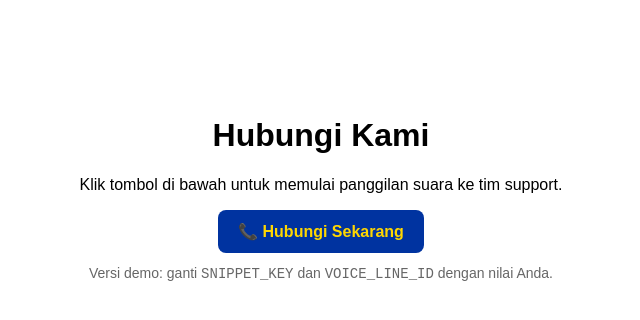
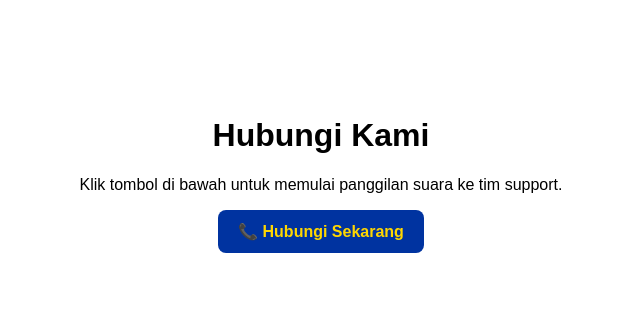
Before and after one commit to ariyasaccautama/ariya-zendesk, a plain HTML site: page index.html in a window 1280 px wide. Shown: the whole page, without its empty margins (319-959 px from the left). Drawn offline with Linux system fonts and the light colour scheme.

Commit message:
update 2

```diff
--- a/index.html
+++ b/index.html
@@ -30,9 +30,6 @@
   <button id="start-call-btn" class="call-button" aria-label="Mulai panggilan suara">
     📞 Hubungi Sekarang
   </button>
-
-  <p class="note">Versi demo: ganti <code>SNIPPET_KEY</code> dan <code>VOICE_LINE_ID</code> dengan nilai Anda.</p>
-
   <!--
     NOTE:
     - Ganti `SNIPPET_KEY` dengan key Zendesk snippet Anda.
```
